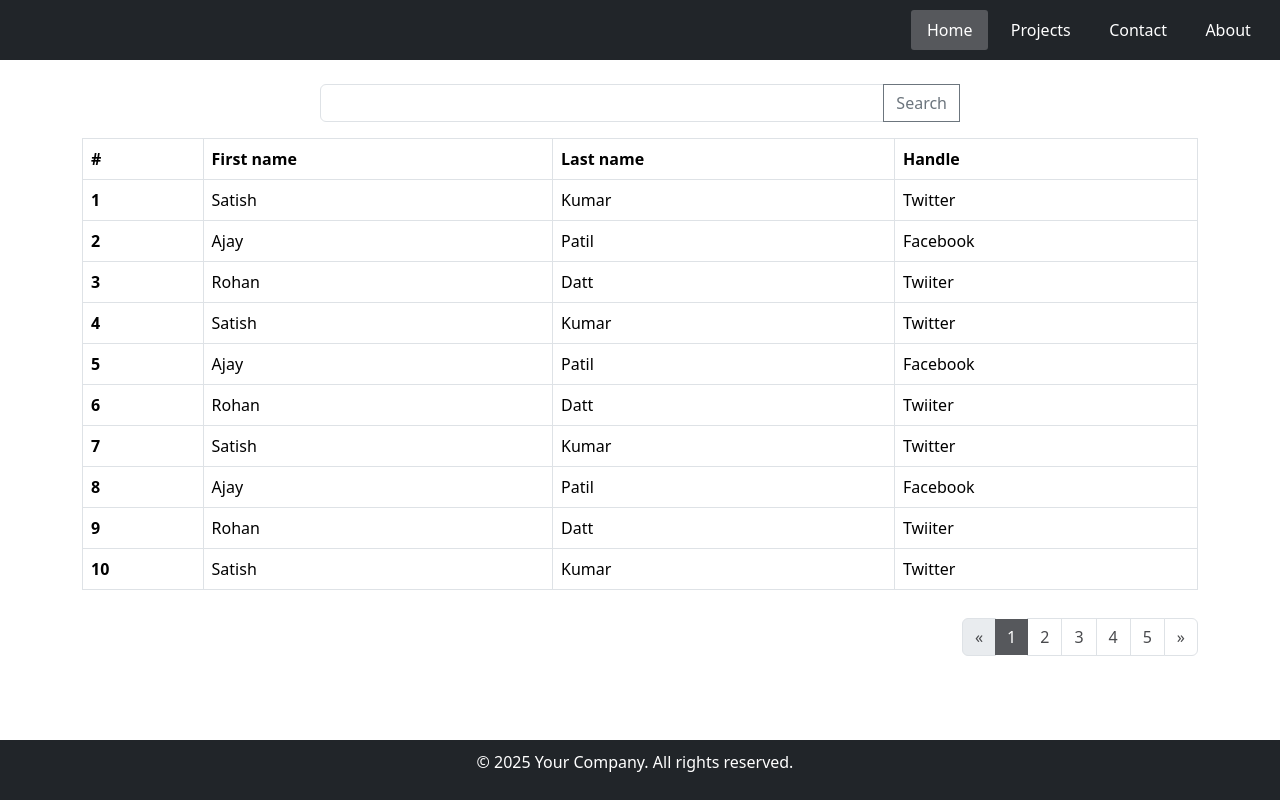
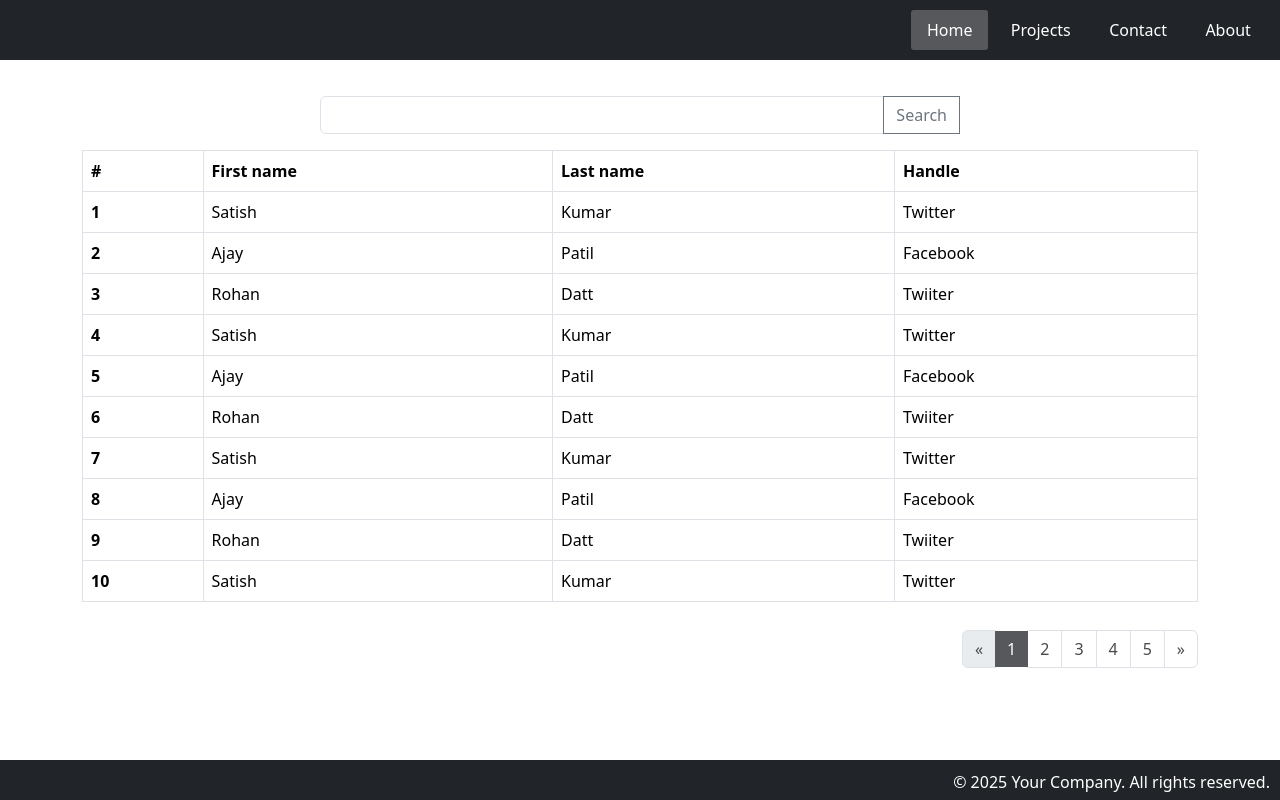
Before and after one commit to vinaythakoor004/angularApp, an Angular app: page /home in a window 1280 px wide. Built offline with nearby package versions, Linux system fonts and the light colour scheme.

Commit message:
Updated home page css

```diff
--- a/src/app/app.component.html
+++ b/src/app/app.component.html
@@ -1,13 +1,19 @@
-<nav #navbar class="nav navbarClass bg-dark">
-    <a #home class="nav-link" aria-current="page" routerLink="/home" [routerLinkActive]="['activeClass']" (click)="navigatePage($event, home)">Home</a>
-    <a #projects class="nav-link" routerLink="/projects" [routerLinkActive]="['activeClass']" (click)="navigatePage($event, projects)">Projects</a>
-    <a #contact class="nav-link" routerLink="/contact" [routerLinkActive]="['activeClass']" (click)="navigatePage($event, contact)">Contact</a>
-    <a #about class="nav-link" routerLink="/about" [routerLinkActive]="['activeClass']" (click)="navigatePage($event, about)">About</a>
-</nav>
-<router-outlet />
+<div class="page-container">
+    <header #navbar class="nav navbarClass fixed-top bg-dark">
+        <a #home class="nav-link" aria-current="page" routerLink="/home" [routerLinkActive]="['activeClass']"
+            (click)="navigatePage($event, home)">Home</a>
+        <a #projects class="nav-link" routerLink="/projects" [routerLinkActive]="['activeClass']"
+            (click)="navigatePage($event, projects)">Projects</a>
+        <a #contact class="nav-link" routerLink="/contact" [routerLinkActive]="['activeClass']"
+            (click)="navigatePage($event, contact)">Contact</a>
+        <a #about class="nav-link" routerLink="/about" [routerLinkActive]="['activeClass']"
+            (click)="navigatePage($event, about)">About</a>
+    </header>
+    <main class="main-content">
+        <router-outlet />
+    </main>
 
-<nav #navbar class="nav navbarClass bg-dark fixed-bottom">
-    <div class="container text-center">
+    <footer #navbar class="bd-footer footer nav navbarClass bg-dark">
         <p>&copy; 2025 Your Company. All rights reserved.</p>
-    </div>
-</nav>
+    </footer>
+</div>
--- a/src/app/contact/contact.component.ts
+++ b/src/app/contact/contact.component.ts
@@ -1,6 +1,7 @@
 import { CommonModule } from '@angular/common';
 import { Component } from '@angular/core';
-import {FormBuilder, FormControl, FormGroup, ReactiveFormsModule, Validators} from '@angular/forms';
+import { FormBuilder, FormGroup, ReactiveFormsModule, Validators } from '@angular/forms';
+import { ContactService } from './contact_service/contact.service';
 
 @Component({
   selector: 'app-contact',
@@ -11,7 +12,7 @@ import {FormBuilder, FormControl, FormGroup, ReactiveFormsModule, Validators} fr
 export class ContactComponent {
   contactForm: FormGroup;
 
-  constructor(private fb: FormBuilder) {
+  constructor(private fb: FormBuilder, private contactService: ContactService) {
     this.contactForm = this.fb.group({
       firstName: ['', Validators.required],
       lastName: ['', Validators.required],
@@ -19,12 +20,21 @@ export class ContactComponent {
       subject: [''],
       message: [''],
     });
-   }
+  }
 
-  onSubmit() {
+  onSubmit(): void {
     console.log(this.contactForm.value);
     if (this.contactForm.valid) {
-      alert('Form submitted successfully!');
+      this.contactService.saveContactFormData(this.contactForm.value).subscribe({
+        next: (data) => {
+          alert(JSON.stringify(data));
+        },
+        error: (err) => {
+          alert('Error please try again!');
+        }
+      }
+      );
+
       this.contactForm.reset();
     } else {
       console.log('Form is invalid.');
--- /dev/null
+++ b/src/app/contact/contact_service/contact.service.ts
@@ -0,0 +1,19 @@
+import { HttpClient } from '@angular/common/http';
+import { Injectable } from '@angular/core';
+import { Observable, of } from 'rxjs';
+
+@Injectable({
+  providedIn: 'root'
+})
+export class ContactService {
+
+  constructor(private http: HttpClient) { }
+
+  saveContactFormData(data: any): Observable<any> {
+    let urlPart = '/contact';
+    return this.http.post(urlPart, data)
+      .pipe(() => {
+        return of(data);
+      });
+  }
+}
--- a/src/styles.css
+++ b/src/styles.css
@@ -15,5 +15,22 @@
 .paginationClass {
   display: flex;
   justify-content: flex-end;
-  margin-bottom: 6rem;
+  margin-bottom: 2rem;
 }
+
+.main-content {
+  margin-top: 6rem;
+}
+
+.page-container {
+  position: relative;
+  min-height: 100vh;
+  overflow: auto;
+}
+
+.footer {
+  position: absolute;
+  bottom: 0;
+  width: 100%;
+  height: 2.5rem;
+}
```
Also changed, not shown: 1 other file (tests, documents, lock files or other folders).
